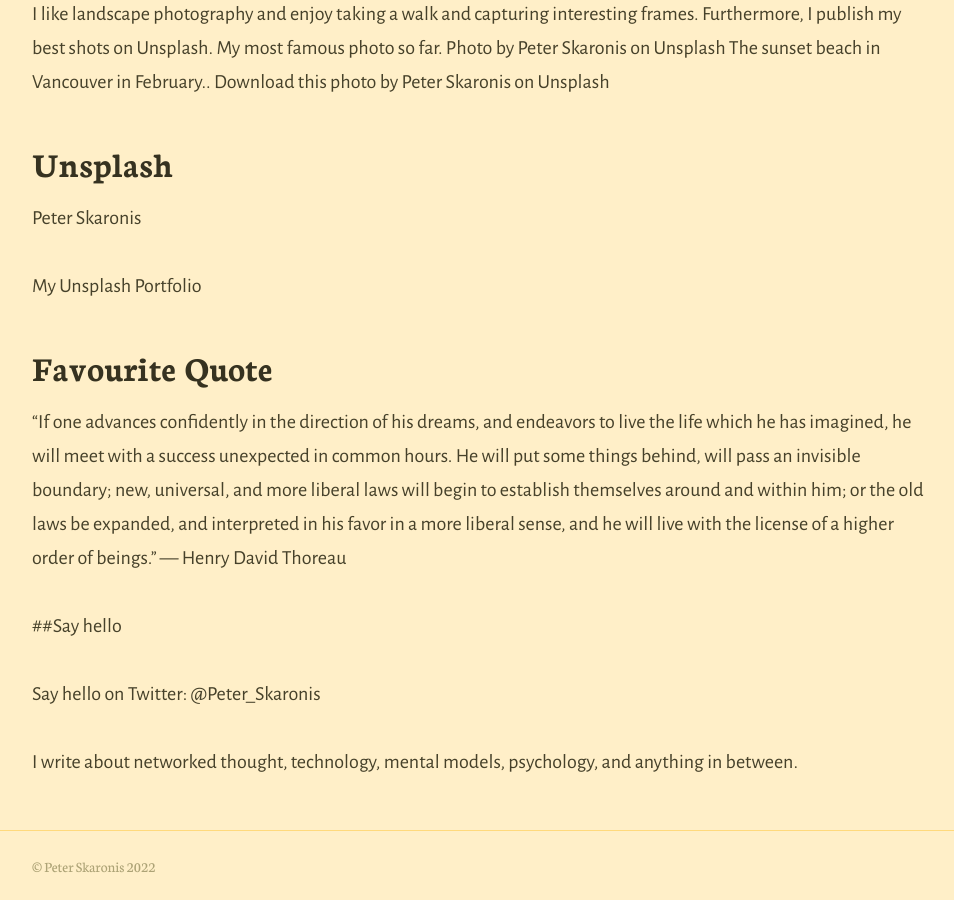
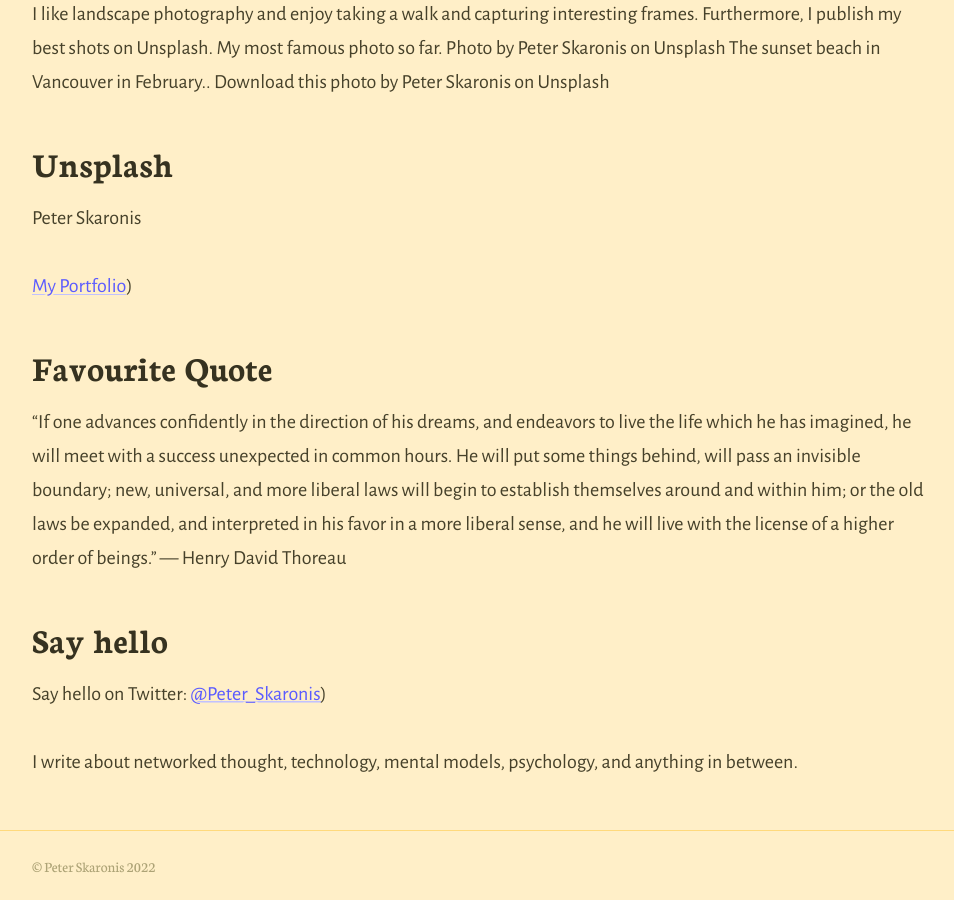
Before and after one commit to Peterskaronis/journal, a Jekyll site: the page built from about.md, in a window 1280 px wide and 900 px high, scrolled down 897 px. Shown: the whole window, without its empty margins (158-1112 px from the left). Built offline with Jekyll 4.4.1, drawn with Linux system fonts in a browser that asks for light colours.

Commit message:
Update about.md

```diff
--- a/about.md
+++ b/about.md
@@ -25,13 +25,14 @@ The sunset beach in Vancouver in February.. Download this photo by Peter Skaroni
 ## Unsplash
 Peter Skaronis
 
-My Unsplash Portfolio
+[My Portfolio](https://unsplash.com/photos/I91-Wcziiok))
+
 
 ## Favourite Quote
 “If one advances confidently in the direction of his dreams, and endeavors to live the life which he has imagined, he will meet with a success unexpected in common hours. He will put some things behind, will pass an invisible boundary; new, universal, and more liberal laws will begin to establish themselves around and within him; or the old laws be expanded, and interpreted in his favor in a more liberal sense, and he will live with the license of a higher order of beings.”  ― Henry David Thoreau
 
-##Say hello
+## Say hello
 
-Say hello on Twitter: @Peter_Skaronis
+Say hello on Twitter: [@Peter_Skaronis](https://twitter.com/Peter_Skaronis))
 
 I write about networked thought, technology, mental models, psychology, and anything in between.
```
